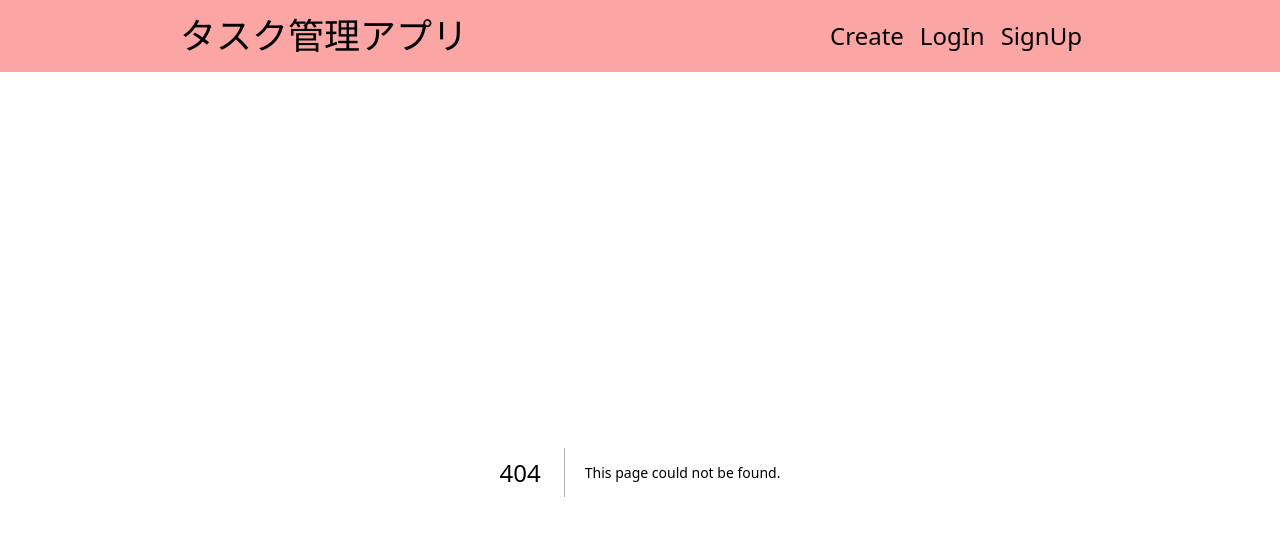
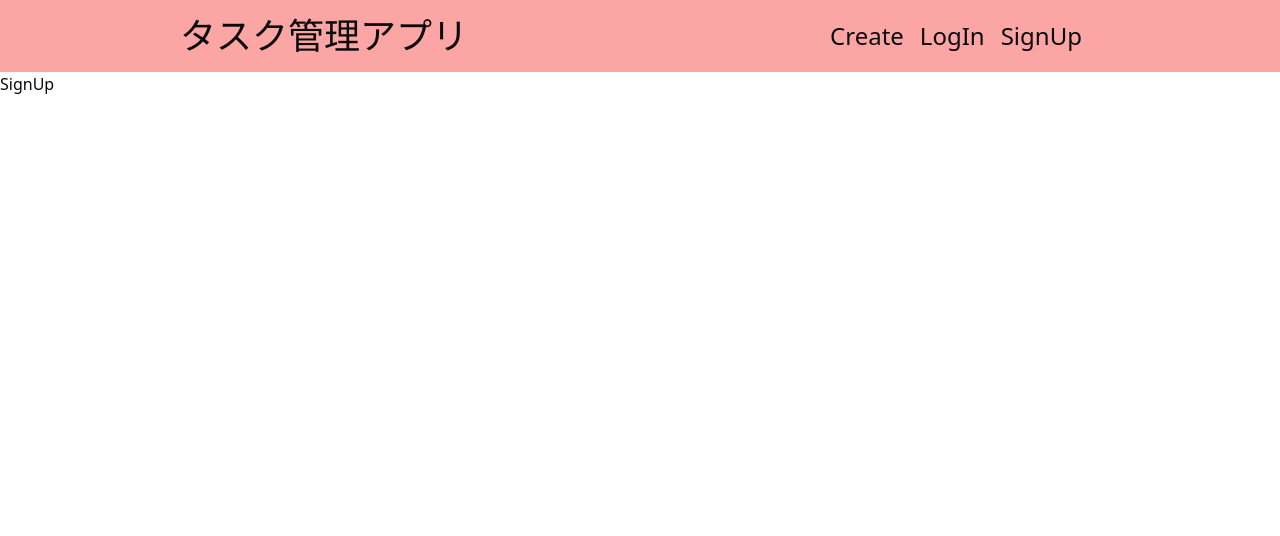
Before and after one commit to hy-tanebi/task-manager-app, a Next.js app: page /signup in a window 1280 px wide. Before the commit this address had no page. Shown: the top 536 px of the page. Built offline with nearby package versions, Linux system fonts and the light colour scheme.

Commit message:
SignUpページを追加しました

```diff
--- /dev/null
+++ b/src/app/signup/page.tsx
@@ -0,0 +1,7 @@
+import React from "react";
+
+const SignUp = () => {
+  return <div>SignUp</div>;
+};
+
+export default SignUp;
```
